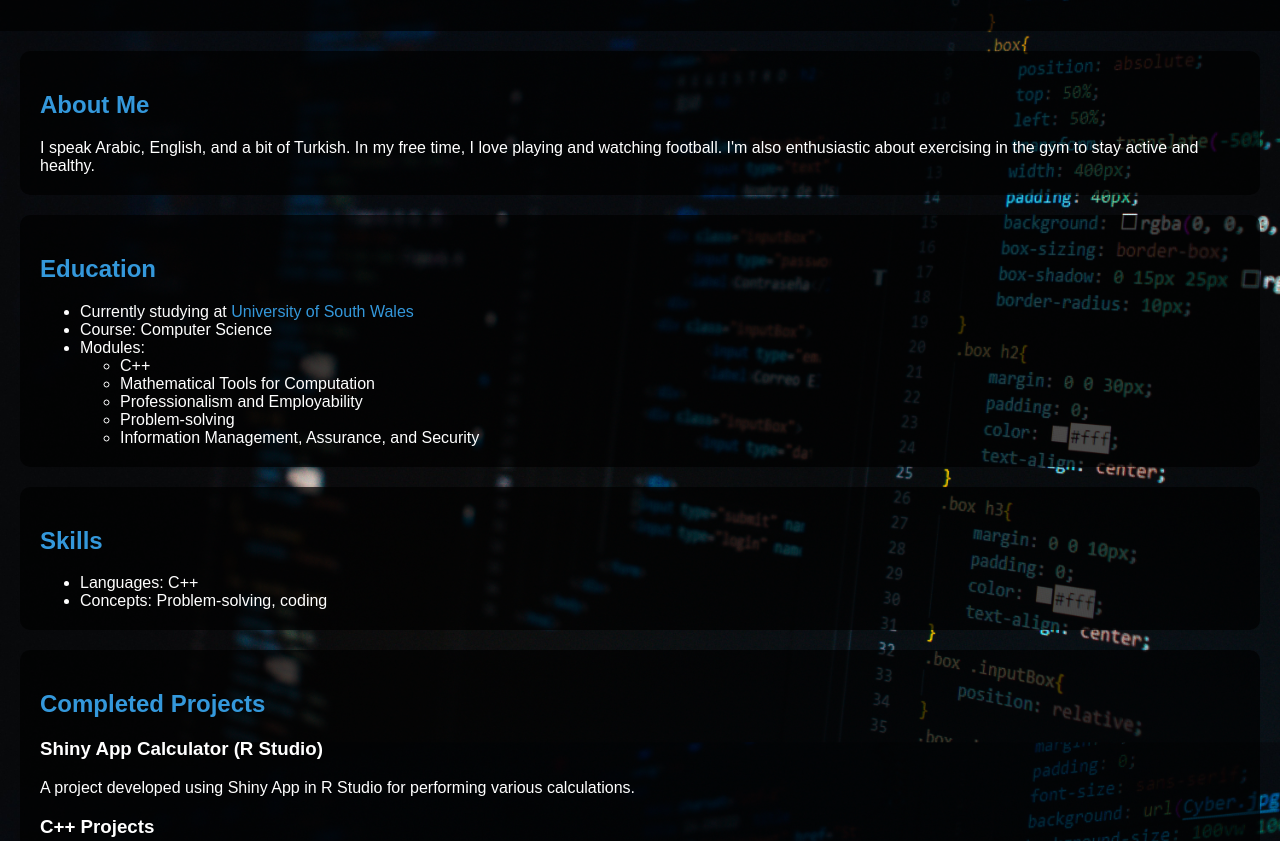
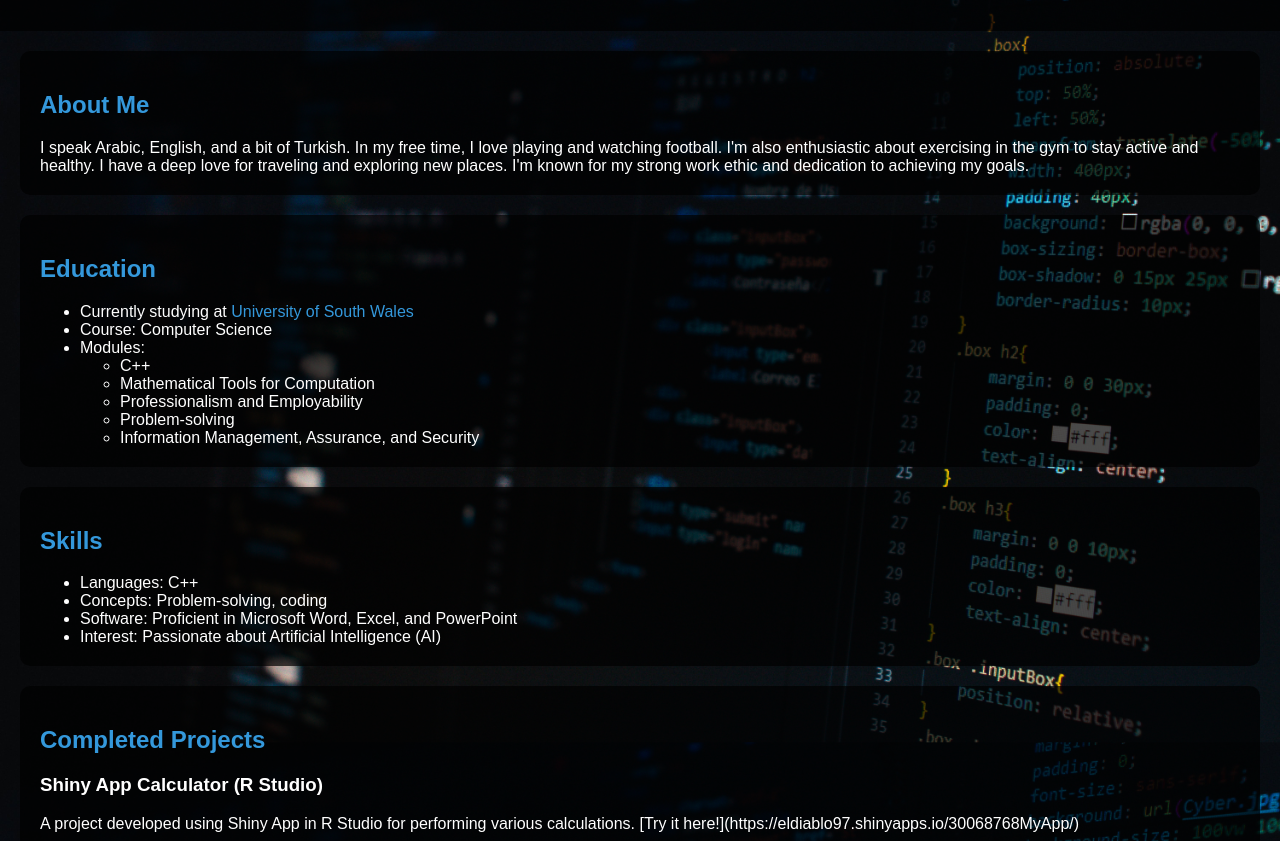
Before and after one commit to Youssefidris/Youssefidris, a plain HTML site: page docs/index.html in a window 1280 px wide. Shown: the part 111-952 px from the top of the page. Drawn offline with Linux system fonts and the light colour scheme.

Commit message:
Update index.html

```diff
--- a/docs/index.html
+++ b/docs/index.html
@@ -14,7 +14,7 @@
     <section id="about">
         <h2>About Me</h2>
         <p>
-            I speak Arabic, English, and a bit of Turkish. In my free time, I love playing and watching football. I'm also enthusiastic about exercising in the gym to stay active and healthy.
+            I speak Arabic, English, and a bit of Turkish. In my free time, I love playing and watching football. I'm also enthusiastic about exercising in the gym to stay active and healthy. I have a deep love for traveling and exploring new places. I'm known for my strong work ethic and dedication to achieving my goals.
         </p>
     </section>
 
@@ -40,13 +40,15 @@
         <ul>
             <li>Languages: C++</li>
             <li>Concepts: Problem-solving, coding</li>
+            <li>Software: Proficient in Microsoft Word, Excel, and PowerPoint</li>
+            <li>Interest: Passionate about Artificial Intelligence (AI)</li>
         </ul>
     </section>
 
     <section id="projects">
         <h2>Completed Projects</h2>
         <h3>Shiny App Calculator (R Studio)</h3>
-        <p>A project developed using Shiny App in R Studio for performing various calculations.</p>
+        <p>A project developed using Shiny App in R Studio for performing various calculations. [Try it here!](https://eldiablo97.shinyapps.io/30068768MyApp/)</p>
 
         <h3>C++ Projects</h3>
         <ul>
```
